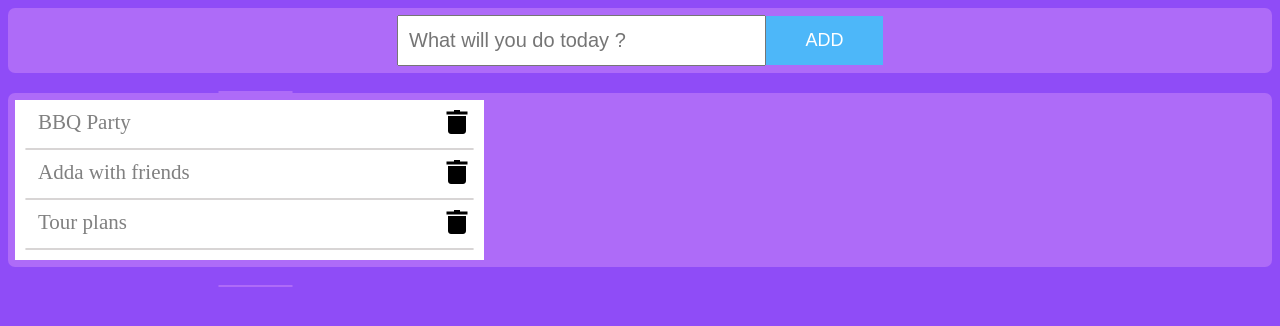
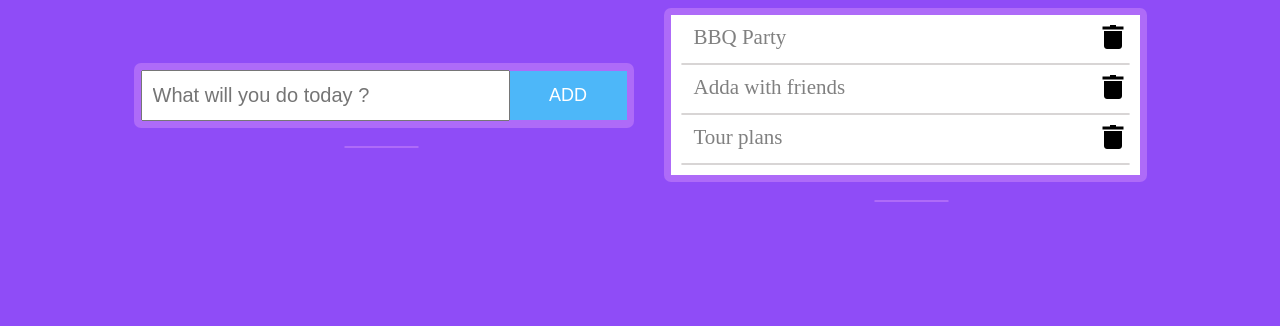
Before and after one commit to mdzobayer/angular-to-do-list, an Angular app: page / in a window 1280 px wide. Shown: the top 326 px of the page. Built offline with nearby package versions, Linux system fonts and the light colour scheme.

Commit message:
Add fxLayout properties

```diff
--- a/src/app/app.module.ts
+++ b/src/app/app.module.ts
@@ -5,6 +5,7 @@ import { NgModule } from '@angular/core';
 import { AppRoutingModule } from './app-routing.module';
 import { AppComponent } from './app.component';
 import { TodolistComponent } from './todolist/todolist.component';
+import { FlexLayoutModule } from '@angular/flex-layout'
 
 @NgModule({
   declarations: [
@@ -14,7 +15,8 @@ import { TodolistComponent } from './todolist/todolist.component';
   imports: [
     BrowserModule,
     FormsModule,
-    AppRoutingModule
+    AppRoutingModule,
+    FlexLayoutModule
   ],
   providers: [],
   bootstrap: [AppComponent]
--- a/src/app/todolist/todolist.component.html
+++ b/src/app/todolist/todolist.component.html
@@ -1,5 +1,5 @@
 <div>
-    <div fxLayout="column" fxLayoutAlign="center center">
+    <div fxLayout.lt-md="column" fxLayout="row" fxLayoutAlign="center center" fxLayoutGap="30px">
         <div>
             <section class="input-section">
                 <input type="text" [(ngModel)]="newTask" (keyup.enter)="onKeyUp()"
```
